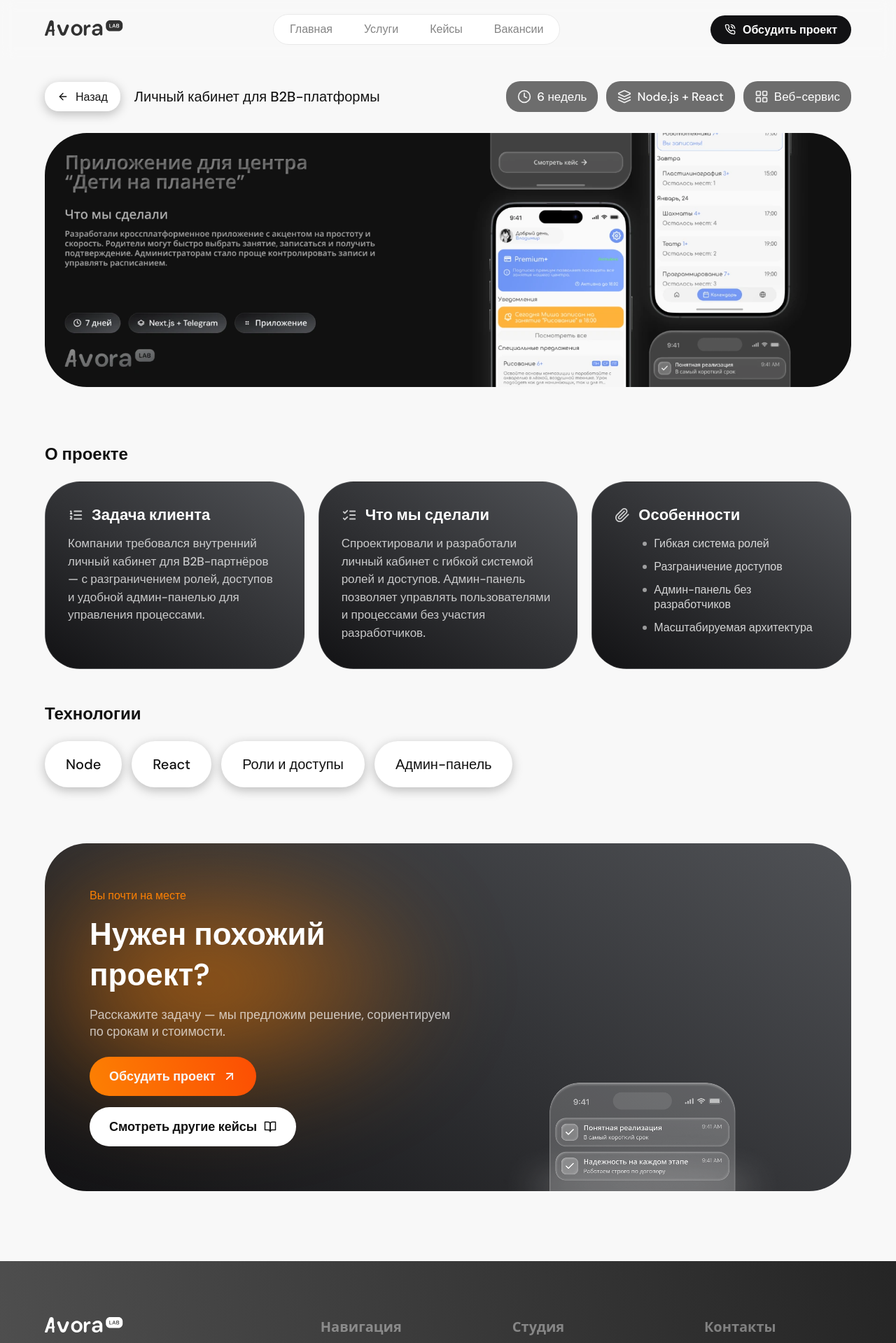
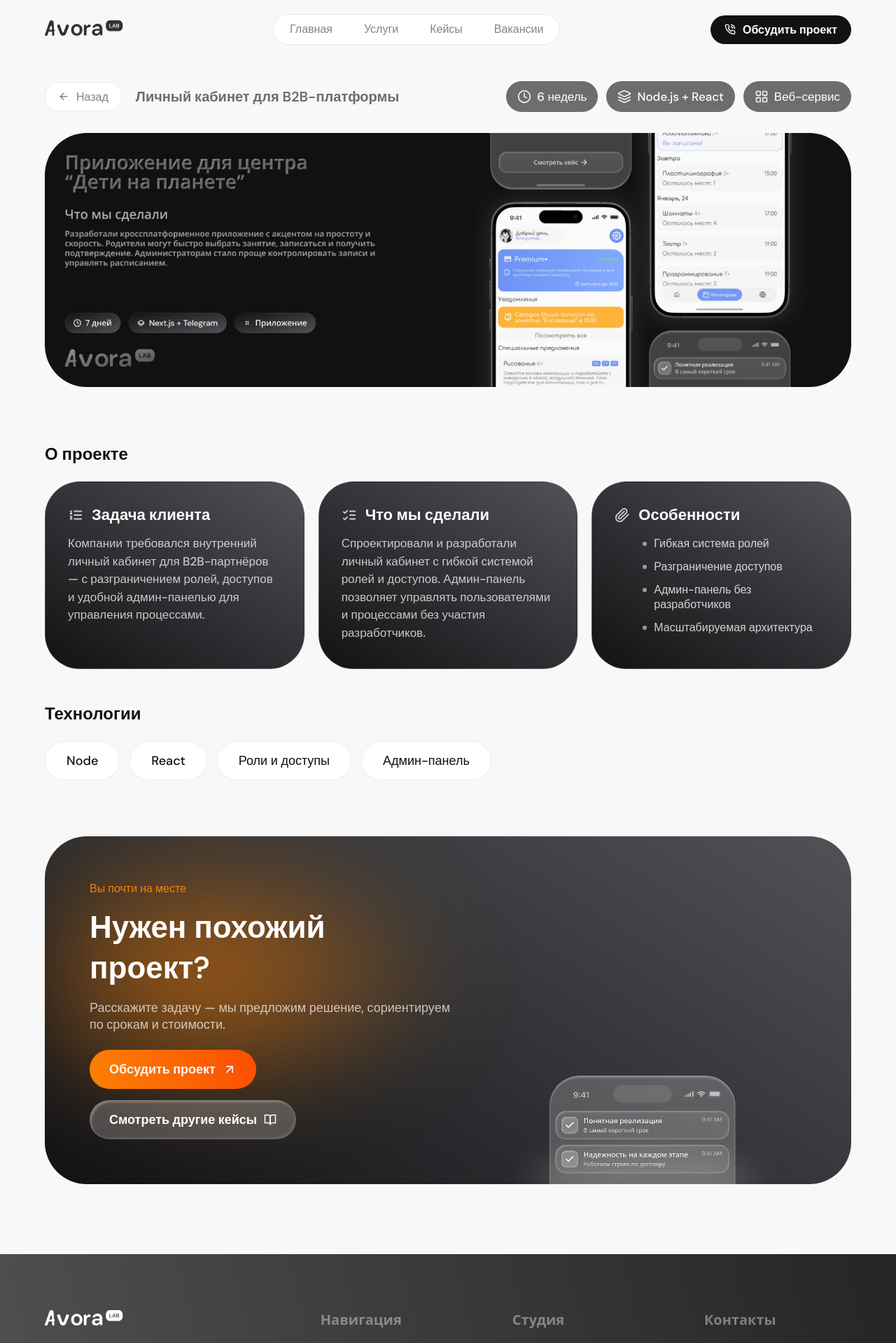
Before and after one commit to Cyber07200/Avora, a React (Vite) app: page /cases/b2b-dashboard in a window 1280 px wide. Shown: the top 1919 px of the page at 70% size. Built offline with nearby package versions, Linux system fonts and the light colour scheme; a web font is replaced by a local one.

Commit message:
Fix layout

```diff
--- a/src/components/ExpressWork/ExpressWork.module.css
+++ b/src/components/ExpressWork/ExpressWork.module.css
@@ -157,7 +157,7 @@
   height: 39%;
   background: #ffffff;
   filter: blur(60px);
-  opacity: 0.55;
+  opacity: 0.2;
   border-radius: 50%;
 }
 
@@ -171,6 +171,7 @@
   height: auto;
   max-width: none;
   transform: rotate(180deg);
+  opacity: 0.2;
 }
 
 @media (max-width: 900px) {
--- a/src/components/Reliability/Reliability.module.css
+++ b/src/components/Reliability/Reliability.module.css
@@ -180,16 +180,16 @@
 .sideTitle {
   position: relative;
   z-index: 3;
-  font-size: 24px;
-  font-weight: 700;
+  font-size: 20px;
+  font-weight: 600;
   color: var(--white);
 }
 
 .sideTitleNowrap {
   position: relative;
   z-index: 3;
-  font-size: 24px;
-  font-weight: 700;
+  font-size: 20px;
+  font-weight: 600;
   color: var(--white);
   white-space: nowrap;
 }
@@ -197,7 +197,7 @@
 .sideDesc {
   position: relative;
   z-index: 3;
-  font-size: 20px;
+  font-size: 18px;
   font-weight: 500;
   line-height: 1.1;
   color: rgba(255, 255, 255, 0.9);
--- a/src/components/Reliability/Reliability.tsx
+++ b/src/components/Reliability/Reliability.tsx
@@ -57,7 +57,7 @@ export default function Reliability() {
             >
               <span className={styles.cardGlow} aria-hidden="true" />
               <div className={styles.sideHead}>
-                <Calendar size={48} />
+                <Calendar size={32} />
                 <h3 className={styles.sideTitle}>Фиксируем сроки</h3>
               </div>
               <p className={styles.sideDesc}>
@@ -75,7 +75,7 @@ export default function Reliability() {
             >
               <span className={styles.cardGlow} aria-hidden="true" />
               <div className={styles.sideHead}>
-                <ShieldCheck size={48} />
+                <ShieldCheck size={32} />
                 <h3 className={styles.sideTitleNowrap}>Гарантия результата</h3>
               </div>
               <p className={styles.sideDesc}>
--- a/src/pages/CaseDetail/CaseDetailPage.module.css
+++ b/src/pages/CaseDetail/CaseDetailPage.module.css
@@ -30,11 +30,11 @@
   padding: 0 18px;
   border-radius: 20px;
   background: var(--white);
-  color: var(--text-primary);
+  color: #3232329c;
   font-size: 16px;
   font-weight: 500;
-  box-shadow: var(--shadow-soft);
   transition: transform 0.2s ease;
+  border: solid 1px #d9d9d96e;
 }
 
 .backPill:hover {
@@ -43,8 +43,9 @@
 
 .heroTitle {
   font-size: 24px;
-  font-weight: 500;
+  font-weight: 600;
   color: var(--text-primary);
+  opacity: 0.6;
   min-width: 0;
 }
 
@@ -60,12 +61,12 @@
   display: inline-flex;
   align-items: center;
   gap: 10px;
-  height: 50px;
+  height: 45px;
   padding: 0 20px;
-  border-radius: 20px;
+  border-radius: 24px;
   background: rgba(17, 17, 17, 0.6);
   color: var(--white);
-  font-size: 20px;
+  font-size: 18px;
   font-weight: 500;
   white-space: nowrap;
 }
@@ -210,11 +211,11 @@
 .techTag {
   background: var(--white);
   color: var(--text-primary);
-  font-size: 20px;
+  font-size: 18px;
   font-weight: 500;
-  padding: 20px 30px;
+  padding: 15px 30px;
   border-radius: var(--radius-2xl);
-  box-shadow: var(--shadow-soft);
+  border: solid 1px #d9d9d96e;
 }
 
 /* ---------- CTA ---------- */
@@ -329,13 +330,14 @@
   display: inline-flex;
   align-items: center;
   gap: 10px;
-  background: var(--white);
-  color: var(--text-primary);
+  background: #ffffff36;
+  color: #FFF;
   font-size: 18px;
   font-weight: 600;
   padding: 16px 28px;
   border-radius: var(--radius-xl);
   transition: transform 0.2s ease;
+  box-shadow: inset 3px 3px 3px rgba(255, 255, 255, 0.25), inset -3px -3px 3px rgba(255, 255, 255, 0.10);
 }
 
 .ctaSecondary:hover {
@@ -347,12 +349,14 @@
   .heroTitle {
     font-size: 20px;
   }
+
   .metaPill {
     height: 44px;
     padding: 0 16px;
     font-size: 17px;
     gap: 8px;
   }
+
   .heroMeta {
     gap: 12px;
   }
@@ -364,9 +368,11 @@
     align-items: flex-start;
     gap: 16px;
   }
+
   .heroMeta {
     gap: 10px;
   }
+
   .metaPill {
     height: 40px;
     font-size: 15px;
@@ -374,56 +380,80 @@
 }
 
 @media (max-width: 900px) {
+
   /* На узких экранах название переносится под кнопку «Назад». */
+  .heroCard {
+    border-radius: 28px;
+  }
+
   .heroTopLeft {
     flex-direction: column;
     align-items: flex-start;
     gap: 14px;
   }
+
   .heroTitle {
     font-size: 18px;
   }
+
   .metaPill {
     height: 36px;
     padding: 0 14px;
     font-size: 14px;
   }
+
   .metaPill svg {
     width: 16px;
     height: 16px;
   }
+
   .threeCol {
     grid-template-columns: 1fr;
   }
+
+  .infoCard {
+    border-radius: 28px;
+  }
+
   .statsRow {
     gap: 10px;
   }
+
   .stat {
     font-size: 14px;
     padding: 8px 14px;
   }
+
   .coverImg {
     max-height: 300px;
   }
+
   .techTag {
     font-size: 16px;
     padding: 14px 22px;
   }
+
   .ctaCard {
     flex-direction: column;
+    border-radius: 28px;
   }
+
   .ctaVisual {
-    width: 100%;
+    width: 150%;
+    transform: translateX(17.5%);
     min-height: 0;
     /* На мобильном текст сверху, картинка под ним. */
     order: 1;
   }
+
   .ctaText {
     order: 0;
   }
+
   .ctaRow {
     flex-direction: column;
   }
+
   .ctaPrimary,
   .ctaSecondary {
     justify-content: center;
@@ -440,17 +470,21 @@
     transform: scale(1.18);
     transform-origin: bottom center;
   }
+
   .ctaTitle {
     font-size: 28px;
     white-space: nowrap;
   }
+
   .ctaSubtext {
     font-size: 15px;
     max-width: 40ch;
   }
+
   .ctaEyebrow {
     font-size: 14px;
   }
+
   .ctaPrimary,
   .ctaSecondary {
     font-size: 15px;
--- a/src/pages/Services/ServiceCards.module.css
+++ b/src/pages/Services/ServiceCards.module.css
@@ -293,8 +293,8 @@
   /* Бейдж поднимается выше верхнего края карточки — так он не налезает
      на заголовок и текст внутри неё. */
   .badge {
-    top: -16px;
-    right: 12px;
+    top: 34px;
+    right: 20px;
     font-size: 14px;
     padding: 8px 16px;
   }
```
